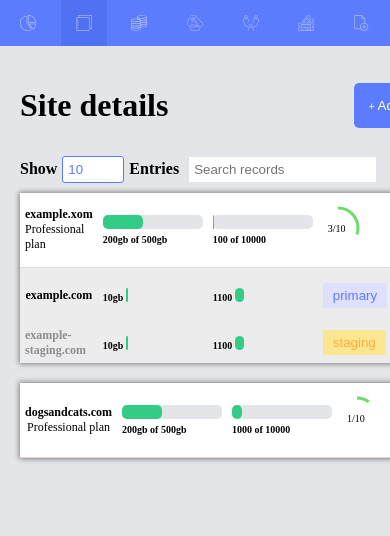
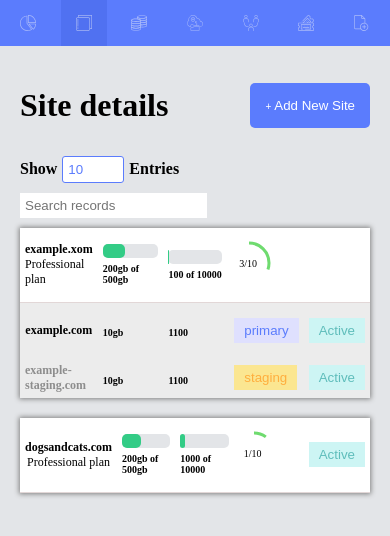
Before and after one commit to akhilbiju/hosting-dashboard, an Angular app: page /details in a window 390 px wide. Shown: the top 536 px of the page. Built offline with nearby package versions, Linux system fonts and the light colour scheme.

Commit message:
Bug fixes

```diff
--- a/src/app/feature/add-site/add-site.component.ts
+++ b/src/app/feature/add-site/add-site.component.ts
@@ -25,6 +25,13 @@ export class AddSiteComponent implements OnInit {
   constructor(private dataService: DataService) {}
 
   ngOnInit(): void {
+    this.createForm();
+  }
+
+  /**
+   * Create initial form group
+   */
+  createForm() {
     this.masterForm = new FormGroup({
       domain: new FormControl('', Validators.required),
       storage: new FormControl('', Validators.required),
@@ -46,6 +53,7 @@ export class AddSiteComponent implements OnInit {
    * Open modal
    */
   openModal() {
+    this.createForm();
     this.showModal = true;
   }
 
@@ -54,7 +62,6 @@ export class AddSiteComponent implements OnInit {
    */
   close() {
     this.showModal = false;
-    this.masterForm.reset();
   }
 
   /**
--- a/src/app/shared/components/progress-bar/progress-bar.component.css
+++ b/src/app/shared/components/progress-bar/progress-bar.component.css
@@ -34,3 +34,12 @@
   background: transparent;
   width: 100px;
 }
+
+@media only screen and (max-width: 750px) {
+  .sub-domain .background {
+    width: 100%;
+  }
+  .progress-container {
+    width: 100%;
+  }
+}
```
